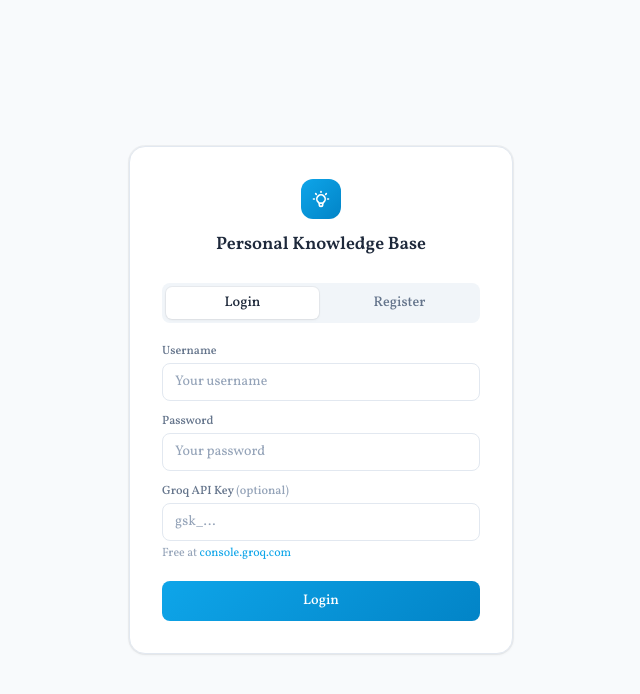
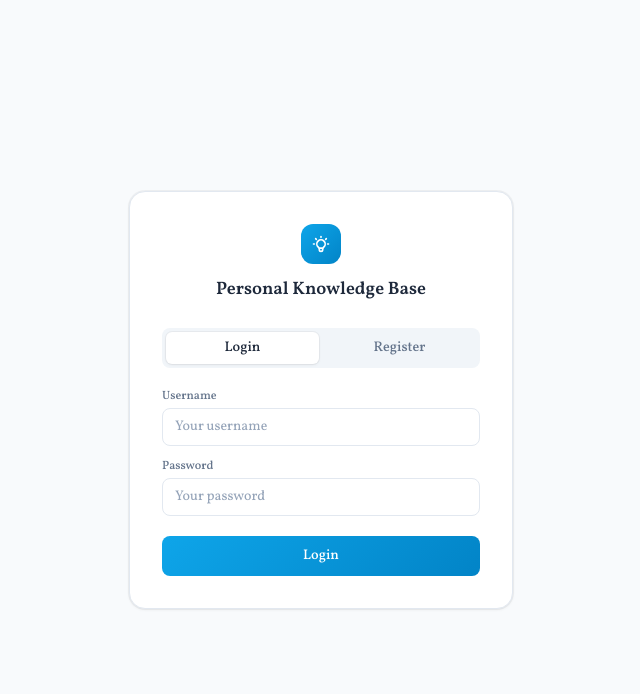
Before and after one commit to subidhkhanal/knowledge-base, a Next.js app in the folder frontend/: page /login in a window 1280 px wide. Shown: the top 694 px of the page, without its empty margins (319-959 px from the left). Built offline with nearby package versions, Linux system fonts and the light colour scheme; no server answers.

Commit message:
made the error show in proper ui format

```diff
--- a/frontend/src/app/login/page.tsx
+++ b/frontend/src/app/login/page.tsx
@@ -9,13 +9,12 @@ const API_URL = process.env.NEXT_PUBLIC_API_URL || "http://localhost:8000";
 
 export default function LoginPage() {
   const router = useRouter();
-  const { login, setGroqKey, isLoggedIn } = useAuth();
+  const { login, isLoggedIn } = useAuth();
   const { status: backendStatus, retry } = useBackendStatus();
 
   const [mode, setMode] = useState<"login" | "register">("login");
   const [username, setUsername] = useState("");
   const [password, setPassword] = useState("");
-  const [groqKey, setGroqKeyInput] = useState("");
   const [error, setError] = useState<string | null>(null);
   const [isSubmitting, setIsSubmitting] = useState(false);
 
@@ -47,17 +46,22 @@ export default function LoginPage() {
 
       if (!resp.ok) {
         const err = await resp.json().catch(() => ({}));
-        const detail = typeof err.detail === "string" ? err.detail : JSON.stringify(err.detail) || `HTTP ${resp.status}`;
+        let detail: string;
+        if (typeof err.detail === "string") {
+          detail = err.detail;
+        } else if (Array.isArray(err.detail)) {
+          detail = err.detail.map((e: { msg?: string }) => {
+            const msg = e.msg || "Validation error";
+            return msg.replace(/^Value error, /i, "");
+          }).join(". ");
+        } else {
+          detail = `HTTP ${resp.status}`;
+        }
         throw new Error(detail);
       }
 
       const data = await resp.json();
       login(data.access_token, data.username || username.trim());
-
-      if (groqKey.trim()) {
-        setGroqKey(groqKey.trim());
-      }
-
       router.replace("/");
     } catch (err) {
       setError(err instanceof Error ? err.message : "Something went wrong");
@@ -212,35 +216,6 @@ export default function LoginPage() {
                 />
               </div>
 
-              <div>
-                <label className="mb-1 block text-xs font-medium" style={{ color: "var(--text-secondary)" }}>
-                  Groq API Key <span style={{ color: "var(--text-tertiary)" }}>(optional)</span>
-                </label>
-                <input
-                  type="password"
-                  value={groqKey}
-                  onChange={(e) => setGroqKeyInput(e.target.value)}
-                  placeholder="gsk_..."
-                  className="w-full rounded-lg px-3 py-2 text-sm"
-                  style={{
-                    background: "var(--bg-primary)",
-                    border: "1px solid var(--border)",
-                    color: "var(--text-primary)",
-                  }}
-                />
-                <p className="mt-1 text-xs" style={{ color: "var(--text-tertiary)" }}>
-                  Free at{" "}
-                  <a
-                    href="https://console.groq.com"
-                    target="_blank"
-                    rel="noopener noreferrer"
-                    style={{ color: "var(--accent)" }}
-                  >
-                    console.groq.com
-                  </a>
-                </p>
-              </div>
-
               <button
                 type="submit"
                 disabled={isSubmitting}
```
